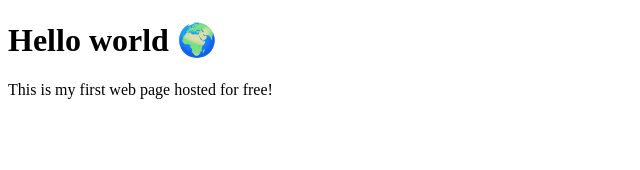
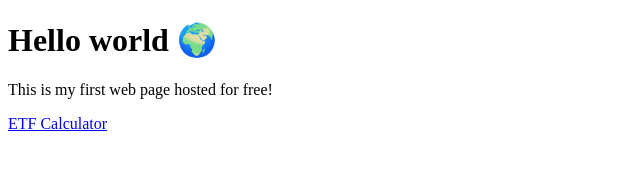
Before and after one commit to tomk1992/tomk1992.github.io, a plain HTML site: page index.html in a window 1280 px wide. Shown: the whole page, without its empty margins (0-640 px from the left). Drawn offline with Linux system fonts and the light colour scheme.

Commit message:
Update index.html

```diff
--- a/index.html
+++ b/index.html
@@ -8,5 +8,6 @@
 <body>
   <h1>Hello world 🌍</h1>
   <p>This is my first web page hosted for free!</p>
+  <a href="etf-calculator.html">ETF Calculator</a>
 </body>
 </html>
```
